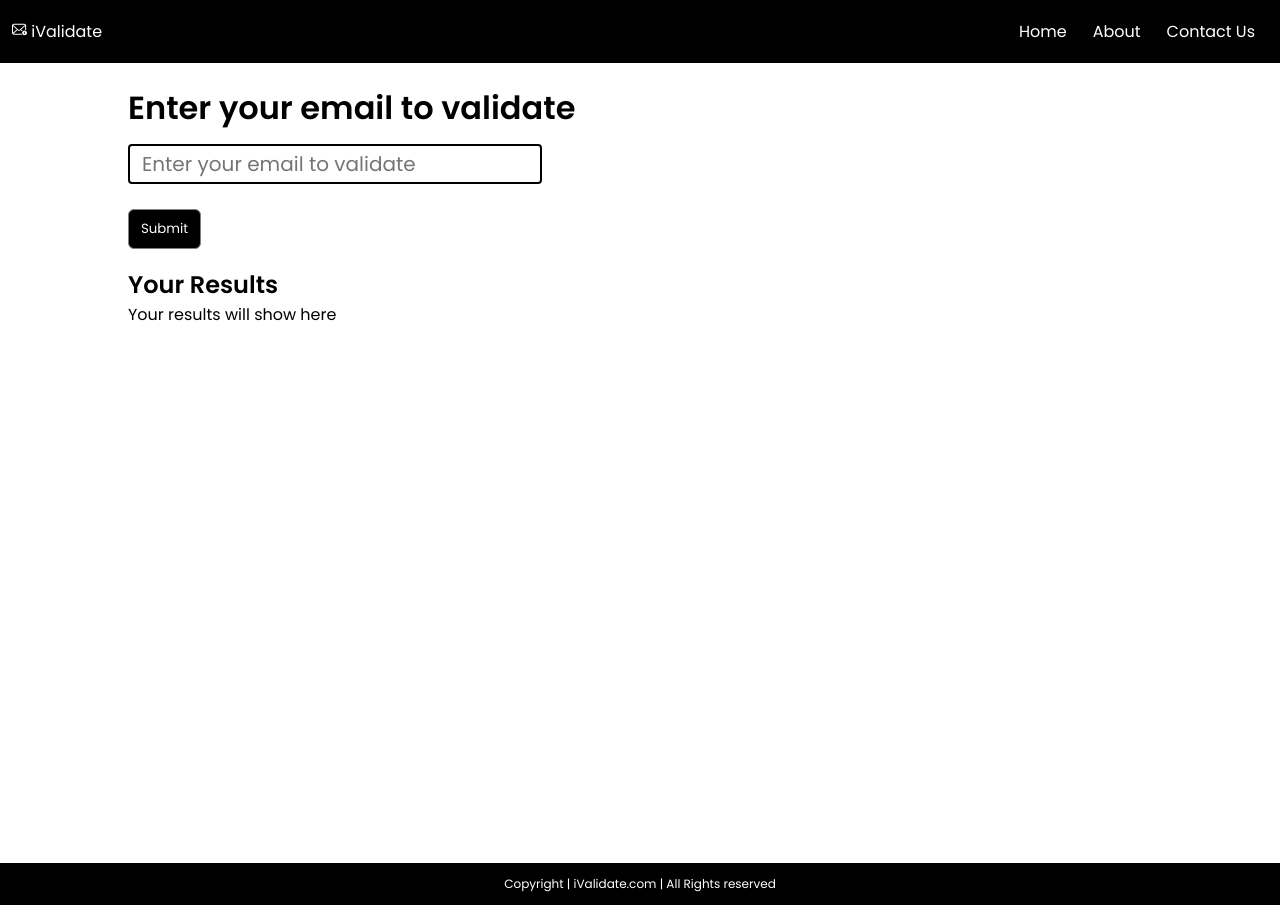
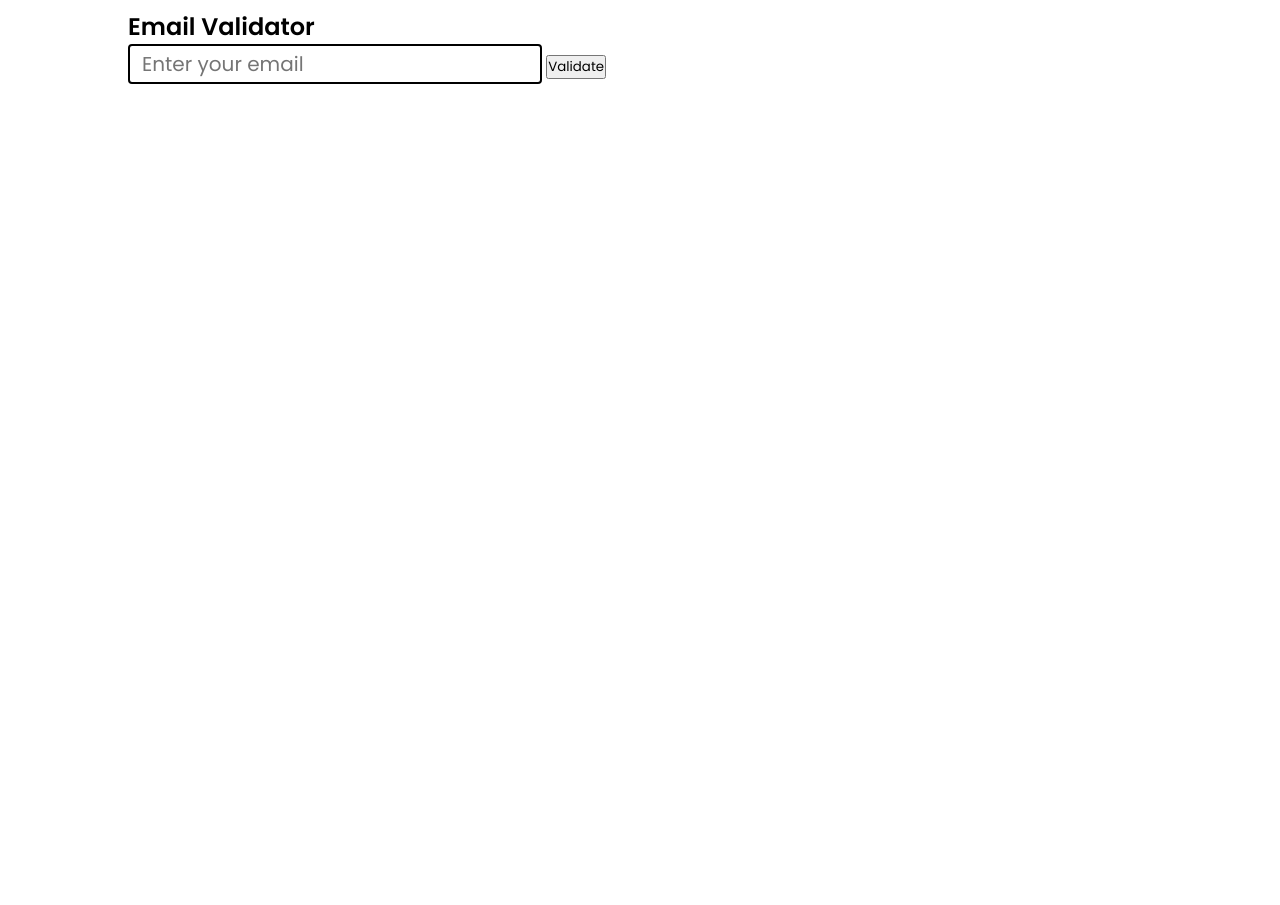
Before and after one commit to abhiagarwal13/Email-Validator, a plain HTML site: page index.html in a window 1280 px wide. After the commit the page ends 800 px from the top, so only its background shows below. Drawn offline with Linux system fonts and the light colour scheme; files that its build step writes are made by us from their sources.

Commit message:
Update index.html

```diff
--- a/index.html
+++ b/index.html
@@ -1,51 +1,18 @@
 <!DOCTYPE html>
 <html lang="en">
-
 <head>
   <meta charset="UTF-8">
-    <meta name="viewport" content="width=device-width, initial-scale=1.0">
-    <title>iValidate - Email Validator for your Business</title>
-    <link rel="stylesheet" href="css/style.css">
-
+  <title>Email Validator</title>
+  <link rel="stylesheet" href="style.css">
 </head>
-
 <body>
-    <header>
-        <nav>
-            <div class="logo">
-                <img src="img/email.svg" alt="email svg">
-               <span>iValidate</span></div>
-            <ul>
-                <li><a href="/">Home</a></li>
-                <li><a href="/">About</a></li>
-                <li><a href="/">Contact Us</a></li>
-            </ul>
-        </nav>
-    </header>
-    <main>
   <div class="container">
-            <h1>Enter your email to validate</h1>
-            <form action="/submit" method="post">
-                <!-- Input Filed to Validate Email Address -->
-                <input placeholder="Enter your email to validate" type="text" id="username" name="username" required>
-                <br><br>
-                <!-- Submit button -->
-                <input id="submitBtn" class="btn" type="submit" value="Submit">
-              </form>
+    <h2>Email Validator</h2>
+    <input type="text" id="email" placeholder="Enter your email" />
+    <button onclick="validateEmail()">Validate</button>
+    <p id="message"></p>
   </div>
 
-        <div class="container">
-            <h2>Your Results</h2>
-            <div id="resultCont">
-                Your results will show here
-
-            </div>
-        </div>
-    </main>
-    <footer>
-        Copyright | iValidate.com | All Rights reserved
-    </footer>
-    <script src="js/index.js"></script>
+  <script src="script.js"></script>
 </body>
-
 </html>
```
Lines whose indentation alone changed are shown as unchanged.
